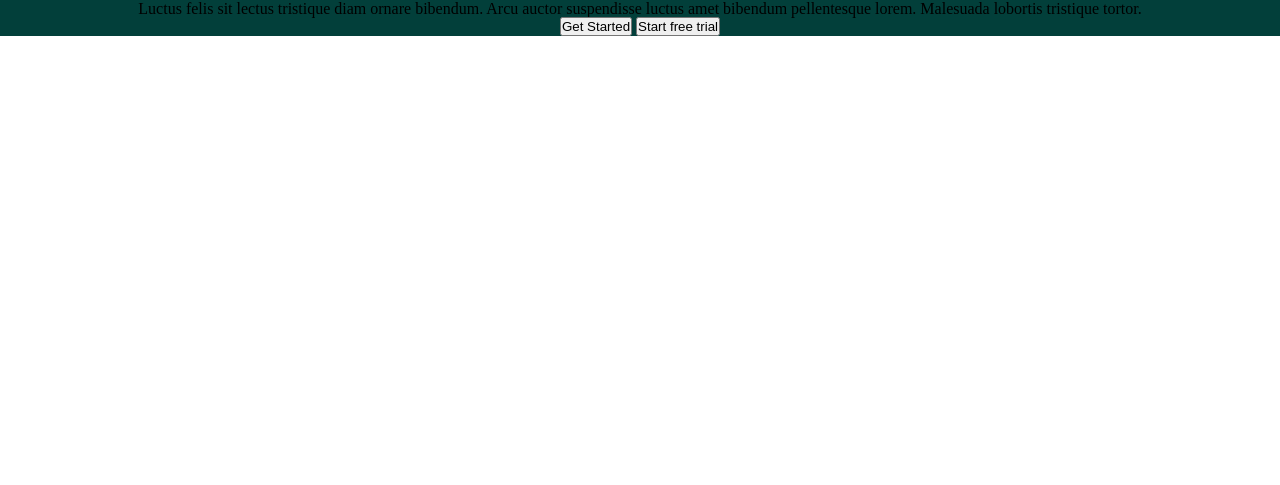
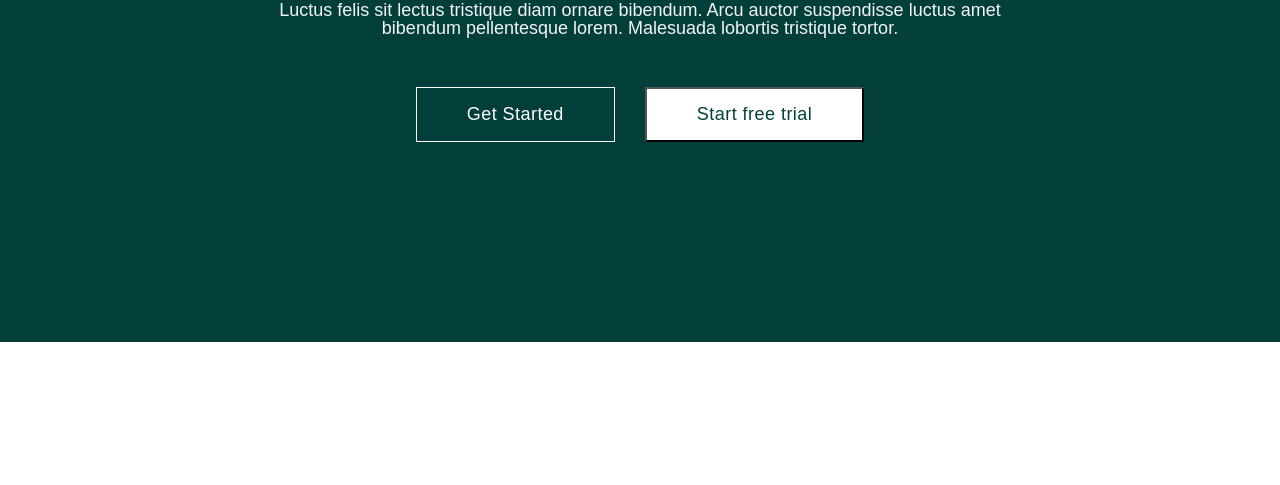
Before and after one commit to khojiakbargofurov/Farmino, a plain HTML site: page index.html in a window 1280 px wide. Shown: the part 315-800 px from the top of the page. Drawn offline with Linux system fonts and the light colour scheme.

Commit message:
header is ready

```diff
--- a/css/style.css
+++ b/css/style.css
@@ -78,6 +78,33 @@ a{
   padding-top: 120px;
 }
 .hero-content {
+  color: #F5F5F5;
+  font-family: sans-serif;
+  font-size: 18px;
+  font-weight: 400;
+  padding-bottom: 50px;
 }
 .buttons {
+  display: flex;
+  gap: 30px;
+  padding-bottom: 200px;
 }
+.hero-btn{
+  color: var(--white, #FFF);
+  font-family: sans-serif;
+  font-size: 18px;
+  font-weight: 500;
+  letter-spacing: 0.46px;
+  padding: 15px 50px;
+  background-color: #023F3A;
+  border: 1px solid var(--white, #FFF);
+}
+.hero-button{
+  color: #023F3A;
+  font-family:sans-serif;
+  font-size: 18px;
+  font-weight: 500;
+  letter-spacing: 0.46px;
+  padding: 15px 50px;
+  background-color: var(--white);
+}
--- a/index.html
+++ b/index.html
@@ -53,17 +53,17 @@
     <section class="hero">
       <div class="container hero-container">
         <h1 class="hero-title">
-          Organic farming reimagined
+          Organic farming reimagined <br>
           with farmino
         </h1>
         <p class="hero-content">
-          Luctus felis sit lectus tristique diam ornare bibendum. Arcu auctor suspendisse luctus amet bibendum pellentesque lorem. Malesuada lobortis tristique tortor.
+          Luctus felis sit lectus tristique diam ornare bibendum. Arcu auctor suspendisse luctus amet <br> bibendum pellentesque lorem. Malesuada lobortis tristique tortor.
         </p>
         <div class="buttons">
-          <button hero-btn>
+          <button class="hero-btn" >
             Get Started
           </button>
-          <button hero-button>
+          <button class="hero-button" >
             Start free trial
           </button>
         </div>
```
